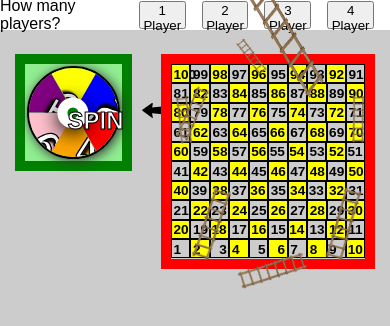
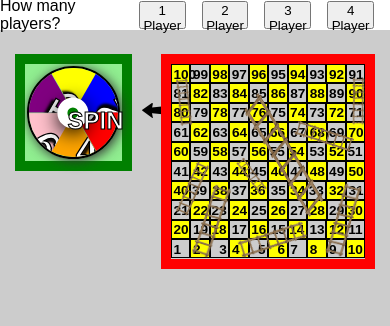
Before and after one commit to bmhan319/chutesAndLadders, a plain HTML site: page index.html in a window 390 px wide. Drawn offline with Linux system fonts and the light colour scheme.

Commit message:
fixed responsive positioning of grahics

```diff
--- a/css/style.css
+++ b/css/style.css
@@ -35,6 +35,7 @@ body {
   padding-top: 24px;
   display: flex;
   justify-content: space-around;
+  overflow: hidden;
 }
 
 
@@ -328,7 +329,7 @@ span {
 .ladder1 {
   width: 10vw;
   height: 20vw;
-  bottom: -.5vh;
+  bottom: -.3vw;
   left: 5.5vw;
   transform: skewX(-2deg)
 }
@@ -336,7 +337,7 @@ span {
 .ladder2 {
   width: 20vw;
   height: 18vw;
-  bottom: -5.5vh;
+  bottom: -4vw;
   left: 16vw;
   transform: skewY(0deg) rotate(55deg)
 }
@@ -344,7 +345,7 @@ span {
 .ladder3 {
   width: 10vw;
   height: 20vw;
-  bottom: -.5vh;
+  bottom: -.2vw;
   right: .5vw;
   transform: skewX(-2deg) rotate(-3deg)
 }
@@ -352,7 +353,7 @@ span {
 .ladder4 {
   width: 10vw;
   height: 14vw;
-  bottom: 14vh;
+  bottom: 11vw;
   left: .5vw;
   transform: skewX(-2deg) rotate(5deg)
 }
@@ -360,7 +361,7 @@ span {
 .ladder5 {
   background: url('../img/ladder_lg.png') no-repeat;
   background-size: contain;
-  bottom: 22vh;
+  bottom: 17vw;
   right: 14vw;
   width: 12vw;
   height: 20vw;
@@ -372,7 +373,7 @@ span {
   background-size: contain;
   width: 10vw;
   height: 10vw;
-  bottom: 22vh;
+  bottom: 17vw;
   left: 18vw;
   transform: rotate(-20deg);
 }
@@ -382,7 +383,7 @@ span {
   background-size: contain;
   width: 10vw;
   height: 15vw;
-  bottom: 33vh;
+  bottom: 25vw;
   right: 5vw;
   transform: rotate(-55deg);
 }
@@ -392,7 +393,7 @@ span {
   background-size: contain;
   width: 10vw;
   height: 12vw;
-  top: 4vh;
+  top: 4vw;
   right: -5vw;
   transform: rotate(18deg);
 }
@@ -402,7 +403,7 @@ span {
   background-size: contain;
   width: 10vw;
   height: 12vw;
-  top: 4vh;
+  top: 4vw;
   left: .3vw;
   transform: rotate(11deg);
 }
```
